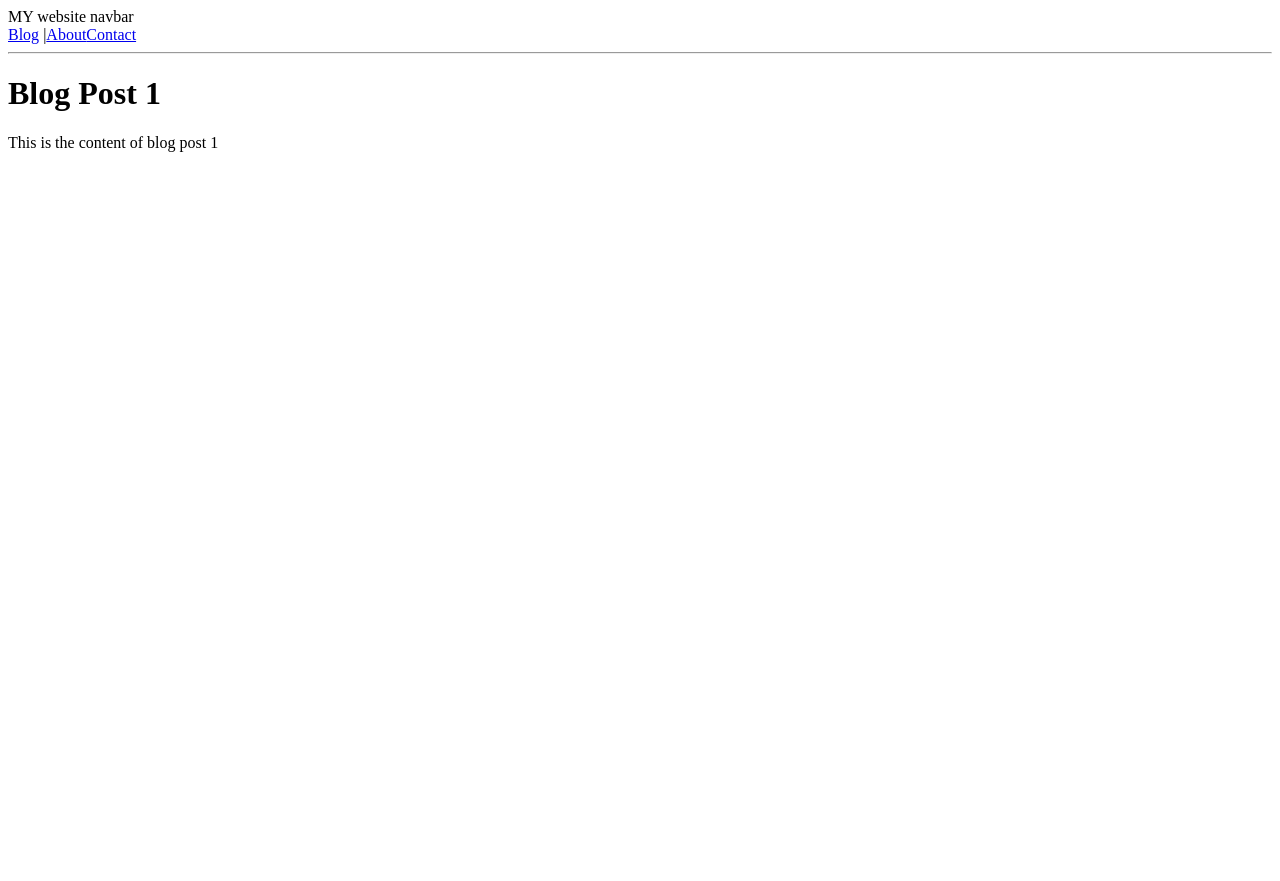
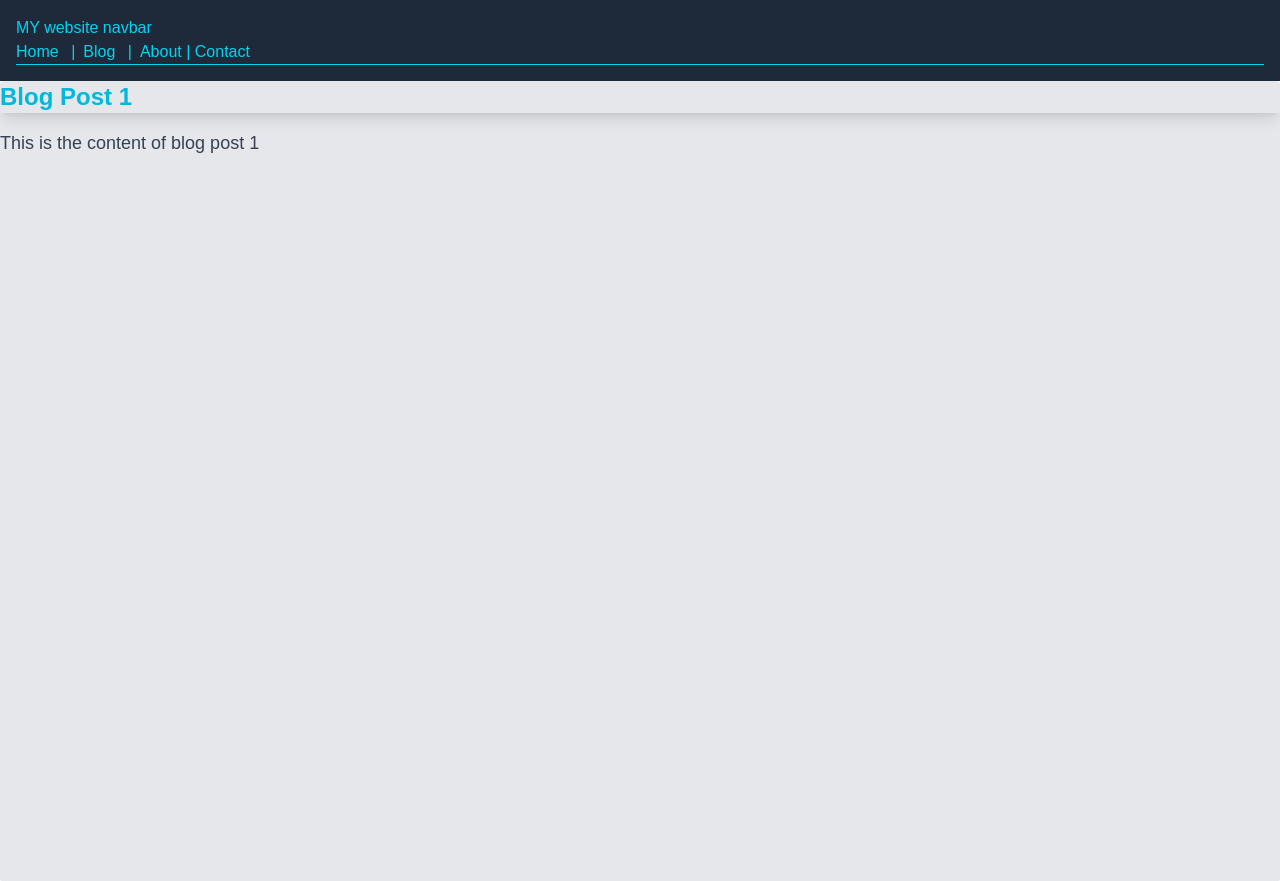
Before and after one commit to abmmejbha/NextJS_journey, a Next.js app in the folder my-app/: page /blog/1 in a window 1280 px wide. Before the commit the page ends 800 px from the top, so only its background shows below. Built offline with nearby package versions, Linux system fonts and the light colour scheme.

Commit message:
fixed contact page not loading

```diff
--- a/my-app/src/app/blog/[id]/page.js
+++ b/my-app/src/app/blog/[id]/page.js
@@ -19,8 +19,8 @@ export default async function BlogPost({params}) {
 
     return(
         <main>
-            <div className="p-10 bg-blue-100">
-                    <h1 className="text-2xl font-bold mb-4">{post.title}</h1>
+            <div className="min-h-screen bg-gray-200 rounded shadow">
+                    <h1 className="text-2xl shadow-lg items-center font-bold mb-4 text-cyan-500">{post.title}</h1>
                     <p className="text-lg text-gray-700">{post.content}</p>
             </div>
         </main>
--- a/my-app/src/app/layout.js
+++ b/my-app/src/app/layout.js
@@ -1,13 +1,16 @@
+import "./globals.css";
 import Link from 'next/link'
+
 
 export default function RootLayout({ children}) {
   return (
     <html lang="en">
       <body>
-        <nav className="bg-gray-800 p-4">
+        <nav className="bg-gray-800 text-cyan-400 p-4">
           MY website navbar <br/>
+          <Link href="/">Home</Link> <span className="mx-2">|</span>
           <Link href="/blog">Blog</Link> <span className="mx-2">|</span>
-          <Link href="/about">About</Link>
+          <Link href="/about">About</Link> <span> | </span>
           <Link href="/contact">Contact</Link>
           <hr />
         </nav>
--- a/my-app/src/app/page.js
+++ b/my-app/src/app/page.js
@@ -1,7 +1,10 @@
-
+import React from 'react'
 
 export default function Home() {
   return (
-    <h1>আমার Next.js App!</h1>
+    <main className="p-10">
+      <h1 className="text-3xl font-bold mb-4">Welcome to my Next.js App!</h1>
+      <p className="text-lg text-green-500">This is the home page of my Next.js application.</p>
+    </main>
   );
 }
```
Also changed, not shown: my-app/src/app/contact/page.js (renamed from my-app/src/app/contact/contact.js).
